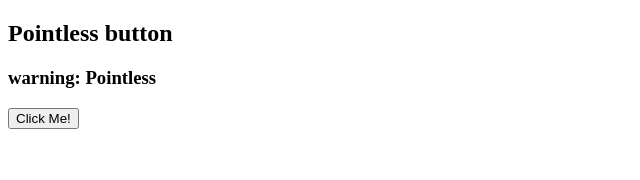
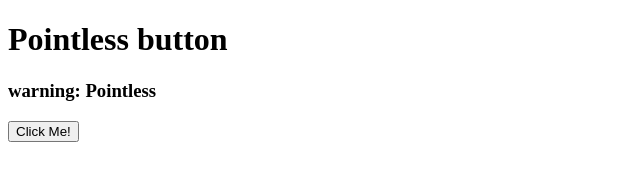
Before and after one commit to 29awells-maker/29awells-maker.github.io, a plain HTML site: page index.html in a window 1280 px wide. Shown: the whole page, without its empty margins (0-640 px from the left). Drawn offline with Linux system fonts and the light colour scheme.

```diff
--- a/index.html
+++ b/index.html
@@ -6,7 +6,7 @@
     <title>Pointless Website</title>
 </head>
 <body>
-    <h2>Pointless button</h2>
+    <h1>Pointless button</h1>
     <h3>warning: Pointless</h3>
     <button id="button">Click Me!</button>
 </body>
```
